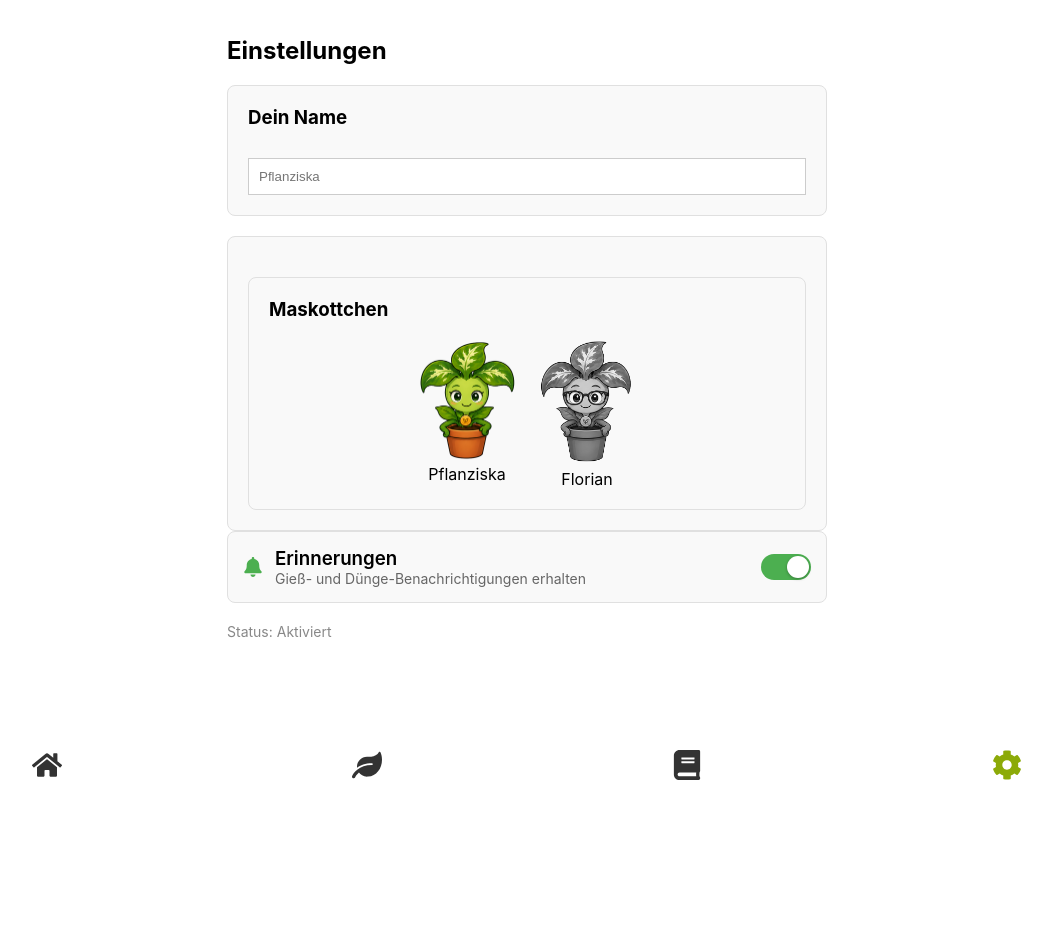
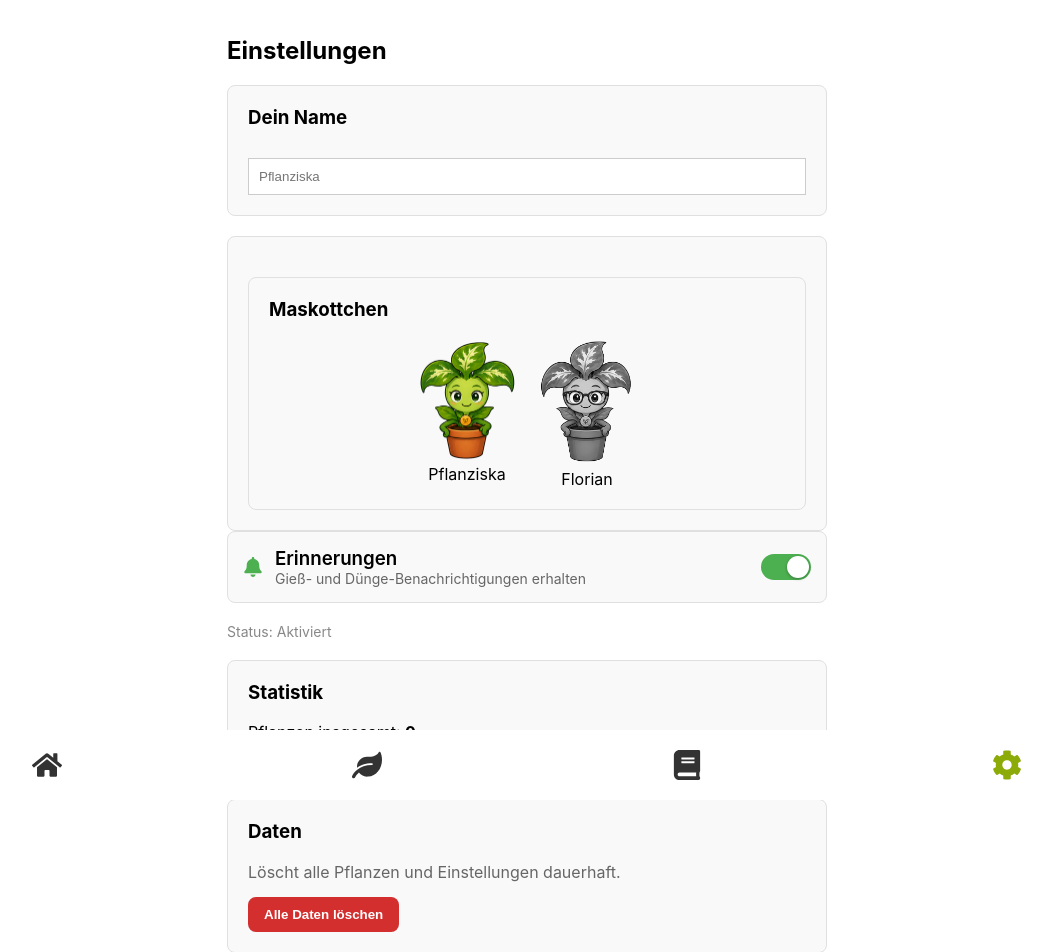
Before and after one commit to moqimarla/pflanziskaapp, a React (Create React App) app: page /einstellungen in a window 1280 px wide. Shown: the top 952 px of the page, without its empty margins (113-1165 px from the left). Before the commit the page ends 880 px from the top, so only its background shows below. Built offline with nearby package versions, Linux system fonts and the light colour scheme.

Commit message:
Statistik und alle Daten löschen nun in den Einstellungen vorhanden und funktionieren auch (Statistik muss aber einmal neu geladen werden nach Hinzufügen neuer Pflanze, dann wird es aktualisiert)

```diff
--- a/src/pages/Einstellungen.js
+++ b/src/pages/Einstellungen.js
@@ -16,8 +16,20 @@ const [name, setName] = useState("");
 
 const [mascot, setMascot] = useState("pflanziska");
 
-//////////////////////
-//Marla: hier ist das für die Namen & Florian/Pflanziska auswahl
+const [plants, setPlants] = useState([]);
+
+
+//Pflanzen für Statistik reinladen
+
+useEffect(() => {
+
+const savedPlants = JSON.parse(localStorage.getItem("pflanzen")) || [];
+  setPlants(savedPlants);
+
+}, []);
+
+const plantCount = plants.length;
+////////////////////// hier ist das für die Namen & Florian/Pflanziska auswahl
 
   useEffect(() => {
     const saved = localStorage.getItem("username");
@@ -43,6 +55,25 @@ function handleMascotChange(e) {
 
 }
 
+
+//Funktion zum Löschen
+
+function handleDeleteData() {
+  const confirmed = window.confirm(
+    "Möchtest du wirklich alle  Daten löschen?\n\nDiese Aktion kann nicht rückgängig gemacht werden."
+  );
+
+  if (!confirmed) return;
+
+  localStorage.clear();
+
+  alert("Alle Daten wurden gelöscht.");
+
+  window.location.reload();
+}
+
+
+
   /////////////////////
 
   // Funktion zum Umschalten nutzt jetzt die globale Funktion
@@ -55,6 +86,9 @@ function handleMascotChange(e) {
       <h1 style={{ fontSize: '24px', fontWeight: 'bold', marginBottom: '20px' }}>
         Einstellungen
       </h1>
+
+
+
 
       {/* Benutzername */}
       <div style={{
@@ -93,6 +127,9 @@ function handleMascotChange(e) {
     backgroundColor: "#f9f9f9"
   }}
 >
+
+
+
 
 
  {/* Pflanziska/Florian wählen */}
@@ -174,7 +211,7 @@ function handleMascotChange(e) {
 
 </div>
 
-
+ {/* Benachrichtigungen */}
 
       <div style={{
         display: 'flex',
@@ -232,7 +269,60 @@ function handleMascotChange(e) {
       <div style={{ marginTop: '20px', fontSize: '14px', color: '#888' }}>
         Status: {notificationsEnabled ? 'Aktiviert' : 'Deaktiviert'}
       </div>
+
+
+ {/* Statistik */}
+
+        <div style = {{
+          marginTop: "20px",
+          padding: "20px",
+          border: "1px solid #e0e0e0",
+          borderRadius:"8px",
+          backgroundColor: "#f9f9f9"
+        }}>
+        <h3 style={{ marginTop: 0 }}>Statistik</h3>
+        <p> Pflanzen insgesamt: <strong> {plantCount}</strong></p>
+
     </div>
+          <div
+  style={{
+    marginTop: "20px",
+    padding: "20px",
+    border: "1px solid #e0e0e0",
+    borderRadius: "8px",
+    backgroundColor: "#f9f9f9"
+  }}
+>
+
+
+   {/* Daten löschen */}
+
+  <h3 style={{ marginTop: 0 }}>Daten</h3>
+
+  <p style={{ color: "#666", marginBottom: "15px" }}>
+    Löscht alle Pflanzen und Einstellungen dauerhaft.
+  </p>
+
+  <button
+    onClick={handleDeleteData}
+    style={{
+      backgroundColor: "#d32f2f",
+      color: "white",
+      border: "none",
+      padding: "10px 16px",
+      borderRadius: "8px",
+      cursor: "pointer",
+      fontWeight: "bold"
+    }}
+  >
+    Alle Daten löschen
+  </button>
+</div>
+
+
+    </div>
+
+
   );
 }
 
```
